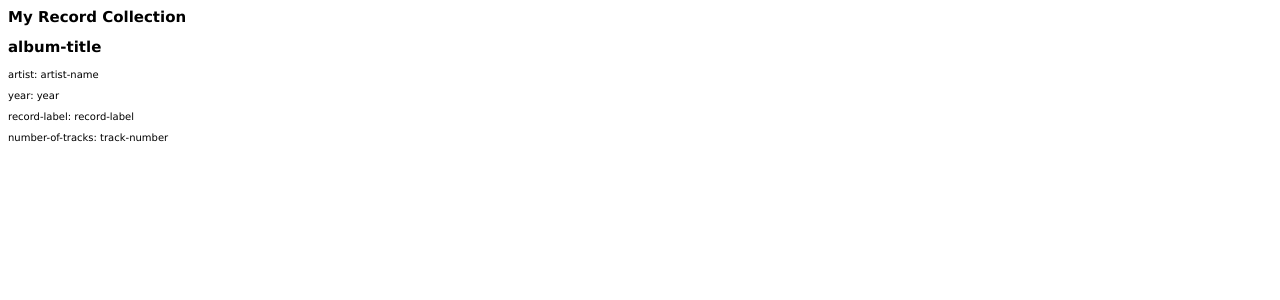
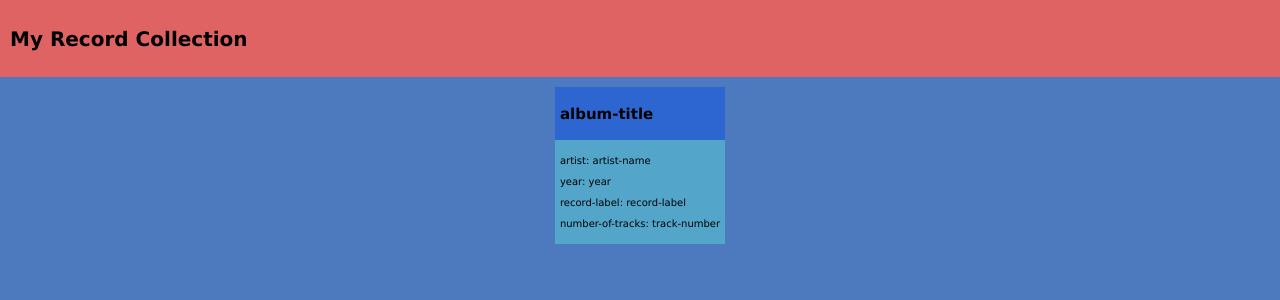
Before and after one commit to MrTKetchup/collection_app, a PHP site: page / in a window 1280 px wide. Shown: the top 300 px of the page. Run offline with PHP 8.4, Linux system fonts and the light colour scheme; data comes from the database, SQL or seed files in the repository.

Commit message:
card created, flexbox display features added for card container

```diff
--- a/style.css
+++ b/style.css
@@ -6,3 +6,37 @@ html {
 	font-size: 10px;
 	font-family: verdana, sans-serif;
 }
+
+body {
+    background-color: #4D7ABE;
+    margin: 0;
+}
+
+.heading {
+    background-color: #E06363;
+    padding: 10px;
+}
+.heading h1 {
+    font-size: 2rem;
+}
+
+.card-container {
+    display: flex;
+    flex-wrap: wrap;
+    justify-content: center;
+    padding: 10px;
+}
+
+.card {
+    background-color: #53A5C9;
+    max-width: 200px;
+}
+
+.card-banner-container {
+    background-color: #2E66D1;
+    padding: 5px;
+}
+
+.card-stat-container {
+    padding: 5px;
+}
```
